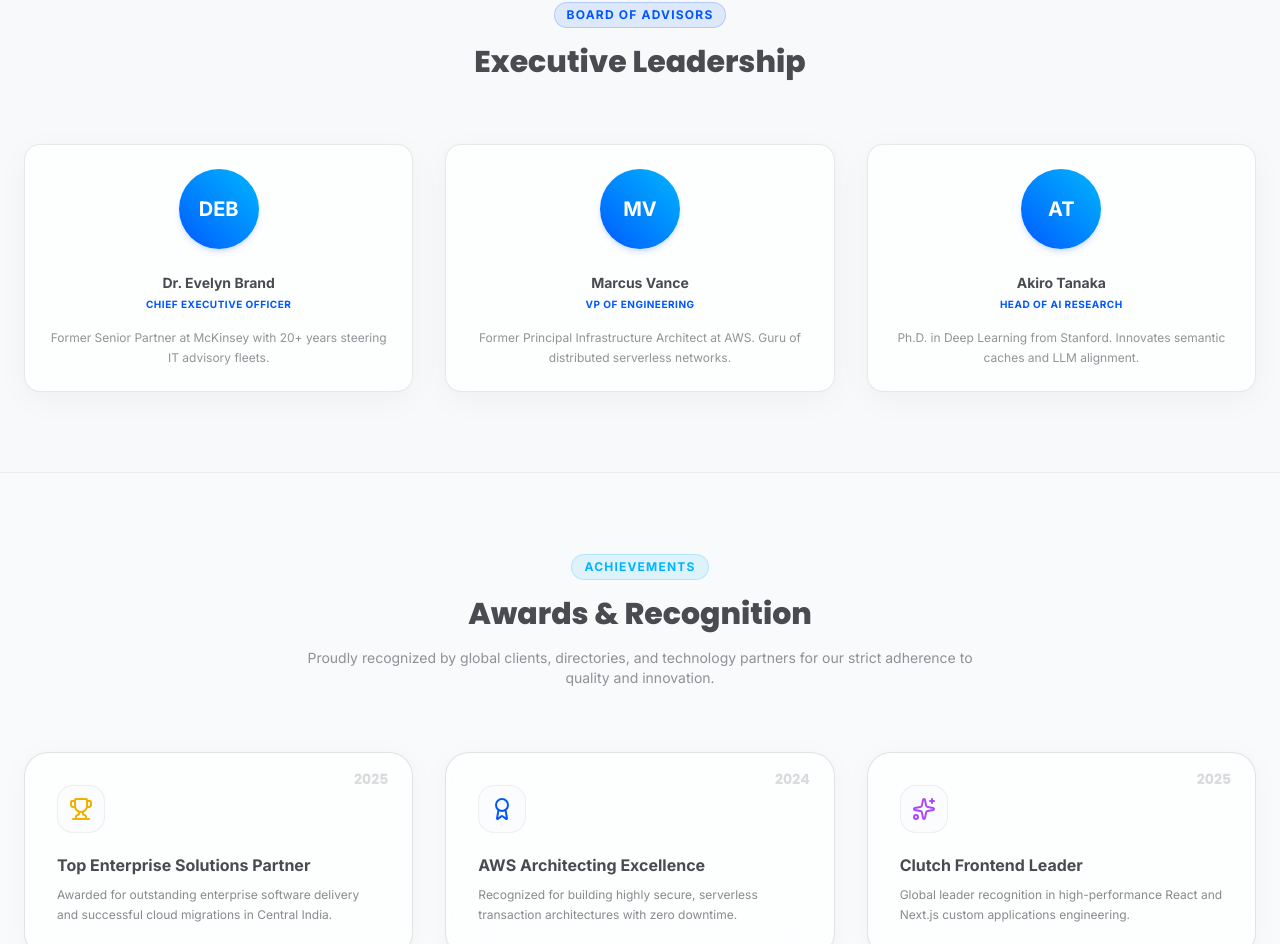
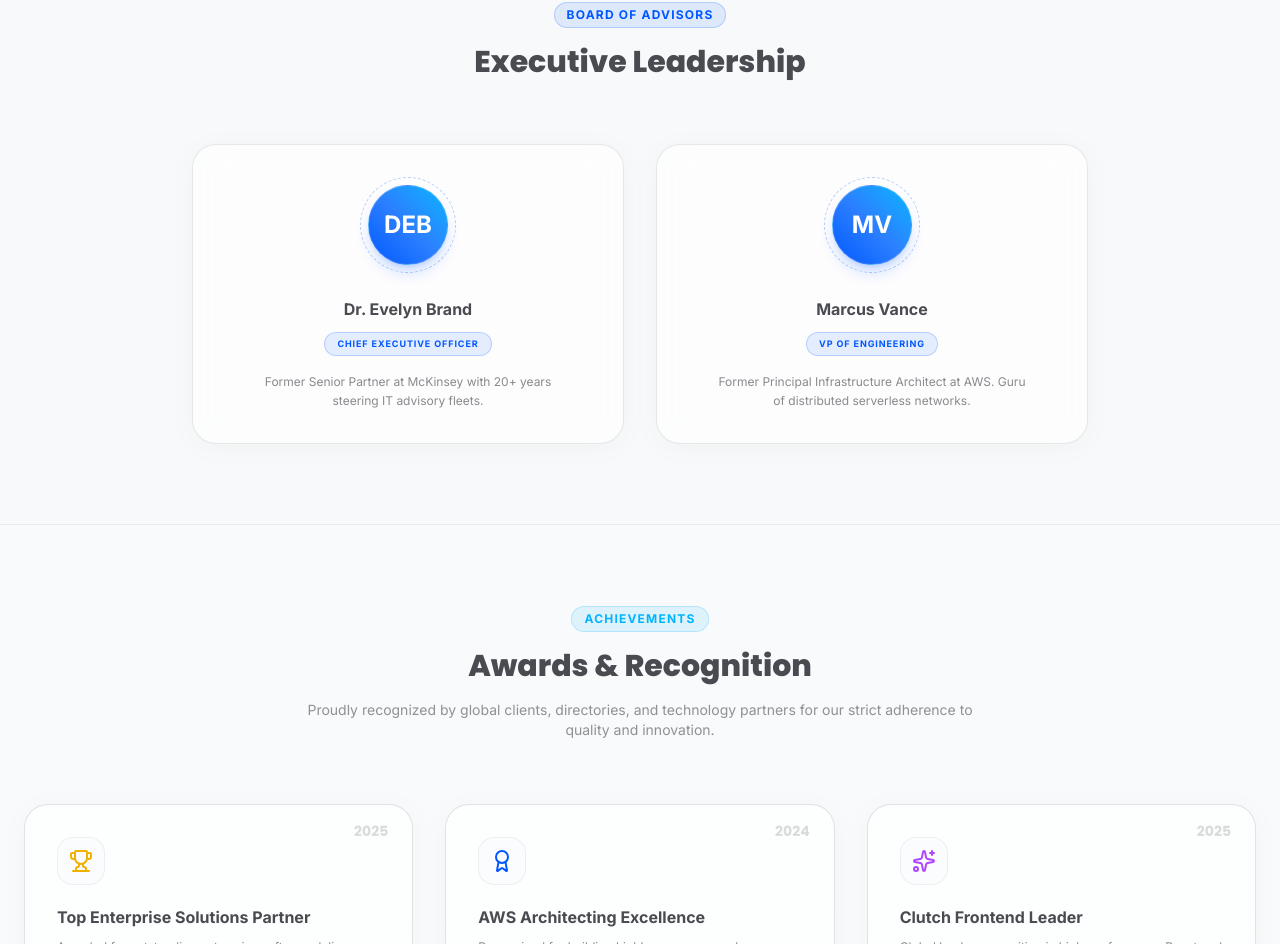
Before and after one commit to Ombaviskar2025/GangaTara-Technologies, a Next.js app: page /about in a window 1280 px wide. Shown: the part 845-1789 px from the top of the page. Built offline with nearby package versions, Linux system fonts and the light colour scheme.

Commit message:
Remove third leadership card and add premium hover animations/CSS styling

```diff
--- a/src/app/about/page.tsx
+++ b/src/app/about/page.tsx
@@ -8,8 +8,7 @@ import Link from 'next/link';
 export default function AboutPage() {
   const leadership = [
     { name: 'Dr. Evelyn Brand', role: 'Chief Executive Officer', bio: 'Former Senior Partner at McKinsey with 20+ years steering IT advisory fleets.' },
-    { name: 'Marcus Vance', role: 'VP of Engineering', bio: 'Former Principal Infrastructure Architect at AWS. Guru of distributed serverless networks.' },
-    { name: 'Akiro Tanaka', role: 'Head of AI Research', bio: 'Ph.D. in Deep Learning from Stanford. Innovates semantic caches and LLM alignment.' }
+    { name: 'Marcus Vance', role: 'VP of Engineering', bio: 'Former Principal Infrastructure Architect at AWS. Guru of distributed serverless networks.' }
   ];
 
   const awards = [
@@ -117,7 +116,7 @@ export default function AboutPage() {
             </h2>
           </div>
 
-          <div className="grid grid-cols-1 md:grid-cols-3 gap-8">
+          <div className="grid grid-cols-1 md:grid-cols-2 gap-8 max-w-4xl mx-auto">
             {leadership.map((lead, idx) => (
               <motion.div
                 key={idx}
@@ -125,15 +124,30 @@ export default function AboutPage() {
                 whileInView={{ opacity: 1, y: 0 }}
                 viewport={{ once: true }}
                 transition={{ delay: idx * 0.1 }}
-                className="p-6 rounded-2xl glass-card border border-light/20 dark:border-white/5 text-center group cursor-pointer"
+                className="p-8 rounded-3xl glass-panel border border-light/20 dark:border-white/5 text-center group cursor-pointer hover:border-primary/30 hover:shadow-2xl hover:shadow-primary/5 transition-all duration-500 hover:-translate-y-1 relative overflow-hidden"
               >
-                {/* Avatar circle placeholder */}
-                <div className="w-20 h-20 rounded-full bg-gradient-to-tr from-primary to-secondary flex items-center justify-center text-white font-extrabold text-xl mx-auto mb-6 shadow-md shadow-primary/15">
-                  {lead.name.split(' ').map(n => n[0]).join('')}
+                {/* Interactive premium avatar container */}
+                <div className="relative w-24 h-24 mx-auto mb-6 flex items-center justify-center">
+                  {/* Decorative dashed outer rotation ring */}
+                  <div className="absolute inset-0 rounded-full border border-dashed border-primary/30 group-hover:rotate-90 transition-transform duration-[2000ms]" />
+
+                  {/* Glowing core background */}
+                  <div className="absolute w-20 h-20 rounded-full bg-primary/10 blur-md opacity-0 group-hover:opacity-100 transition-opacity duration-500" />
+
+                  {/* Avatar circle */}
+                  <div className="relative w-20 h-20 rounded-full bg-gradient-to-tr from-primary via-blue-500 to-secondary flex items-center justify-center text-white font-extrabold text-2xl shadow-lg shadow-primary/20 group-hover:scale-105 transition-transform duration-500 border border-white/20">
+                    {lead.name.split(' ').map(n => n[0]).join('')}
+                  </div>
                 </div>
-                <h3 className="text-sm font-bold text-dark dark:text-light mb-1 group-hover:text-primary transition-colors">{lead.name}</h3>
-                <p className="text-[10px] text-primary uppercase font-bold tracking-wider mb-4">{lead.role}</p>
-                <p className="text-xs text-dark/60 dark:text-light/60 leading-relaxed">{lead.bio}</p>
+
+                <h3 className="text-base font-bold text-dark dark:text-light mb-2 group-hover:text-primary transition-colors">{lead.name}</h3>
+
+                {/* Pill role badge */}
+                <span className="inline-block px-3 py-1 rounded-full bg-primary/10 border border-primary/20 text-[9px] text-primary uppercase font-black tracking-widest mb-4">
+                  {lead.role}
+                </span>
+
+                <p className="text-xs text-dark/65 dark:text-light/60 leading-relaxed max-w-xs mx-auto">{lead.bio}</p>
               </motion.div>
             ))}
           </div>
```
